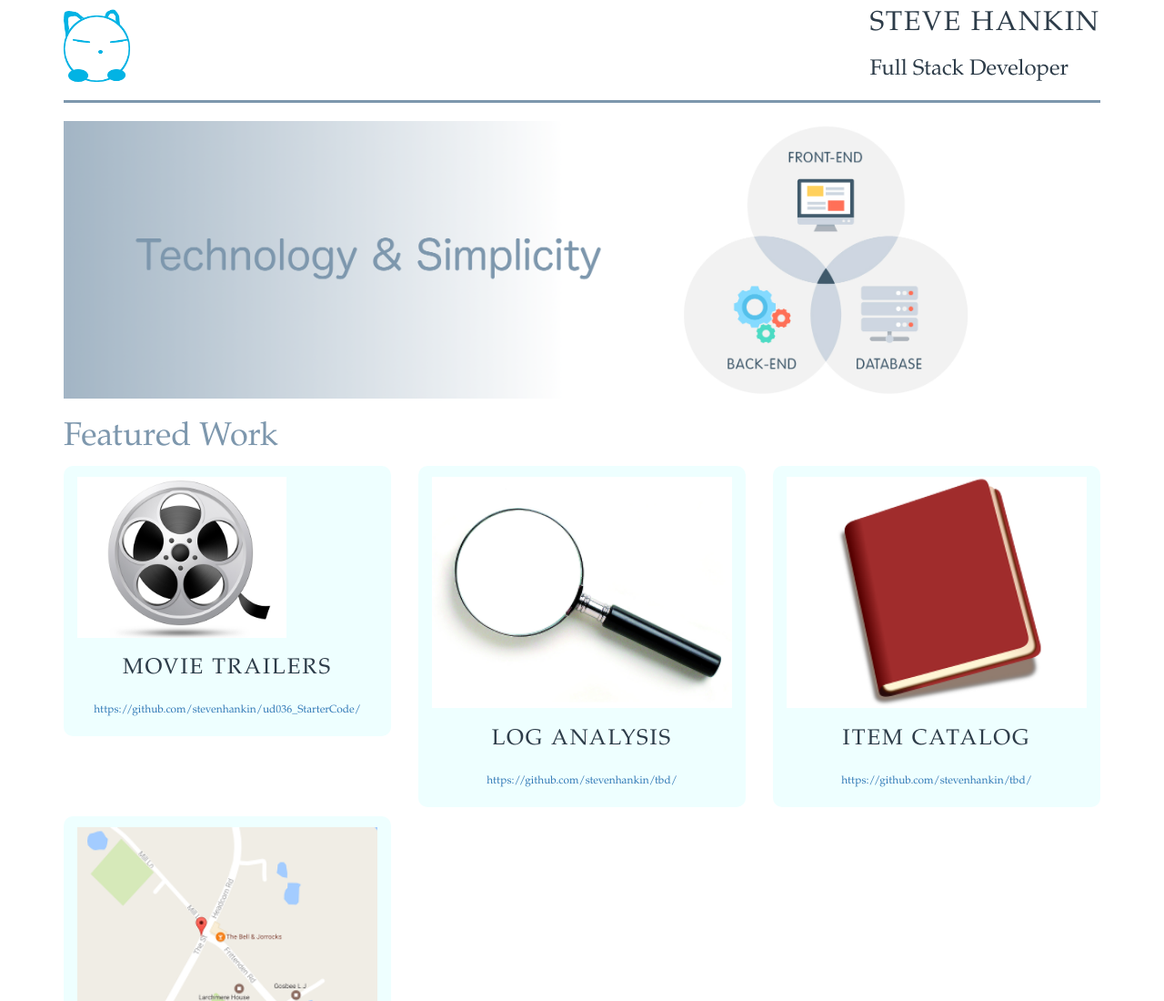
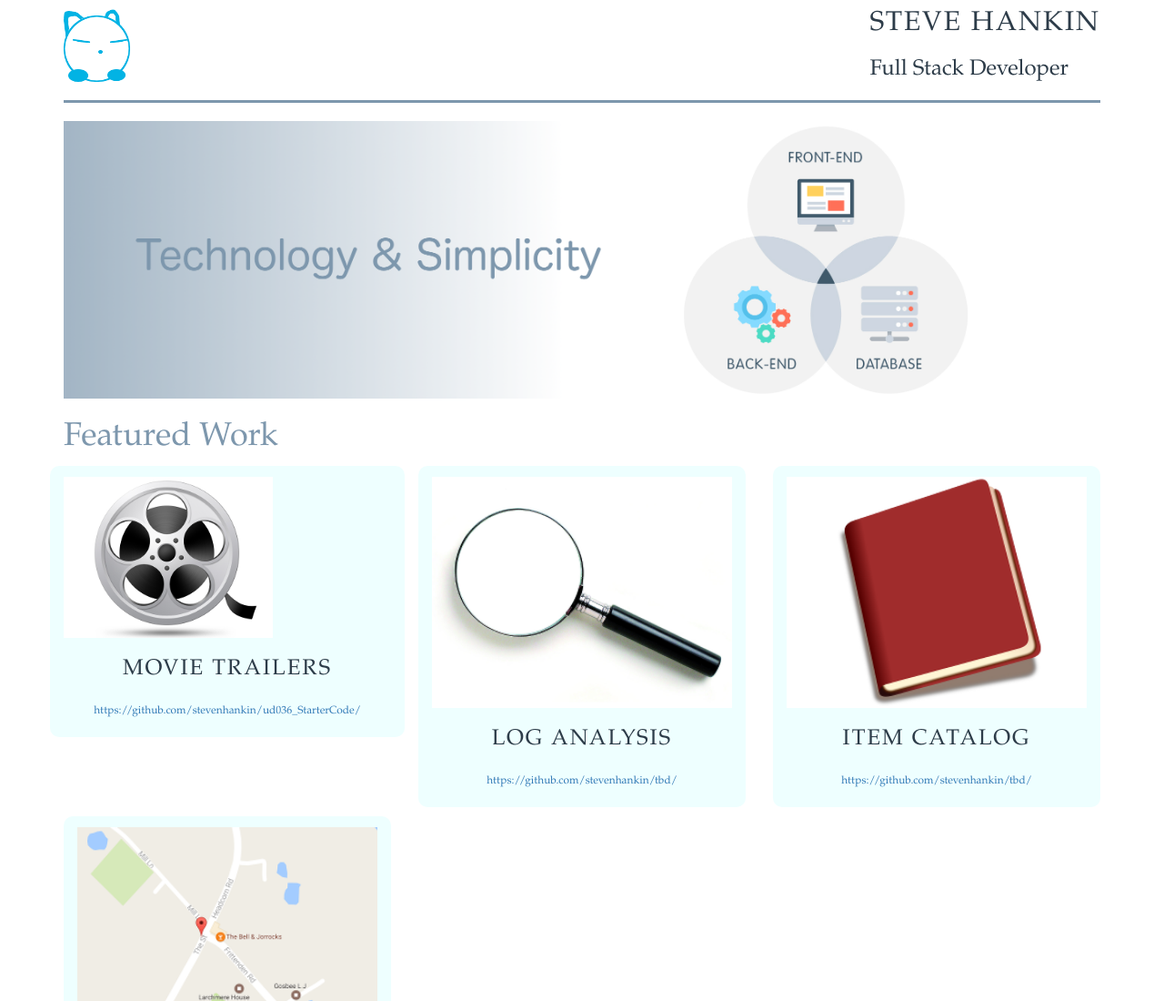
Before and after one commit to stevenhankin/Project_Portfolio_Udacity, a plain HTML site: page index.html in a window 1280 px wide. Shown: the top 1100 px of the page at 91% size. Drawn offline with Linux system fonts and the light colour scheme.

Commit message:
fix: The classes col-xs-5 col-sm-12 should be only applied to layout elements, like div and section. More rework to first project section

```diff
--- a/index.html
+++ b/index.html
@@ -66,14 +66,12 @@
                         <!-- Easier for user to select if the whole section is an href
                            rather than just the project url
                            -->
-                         <div class="row">
-                             <div class="col-md-12">
                         <a href="https://github.com/stevenhankin/ud036_StarterCode/">
                            <!-- Using another container within the project cell
                               so that background effects can be applied on hover
                               without spilling outside of the grid cell
                                -->
-                                   <div class="project_container clearfix ">
+                           <div class="project_container row">
                                <div class="col-xs-5 col-sm-12">
                                   <img class="project_graphic"
                                      src="img/movie_600w.png"
@@ -89,8 +87,6 @@
                                </div>
                            </div>
                         </a>
-                             </div>
-                         </div>
                      </div>
 
                      <div class="project col-xs-12 col-sm-6 col-md-4">
```
Lines whose indentation alone changed are shown as unchanged.
